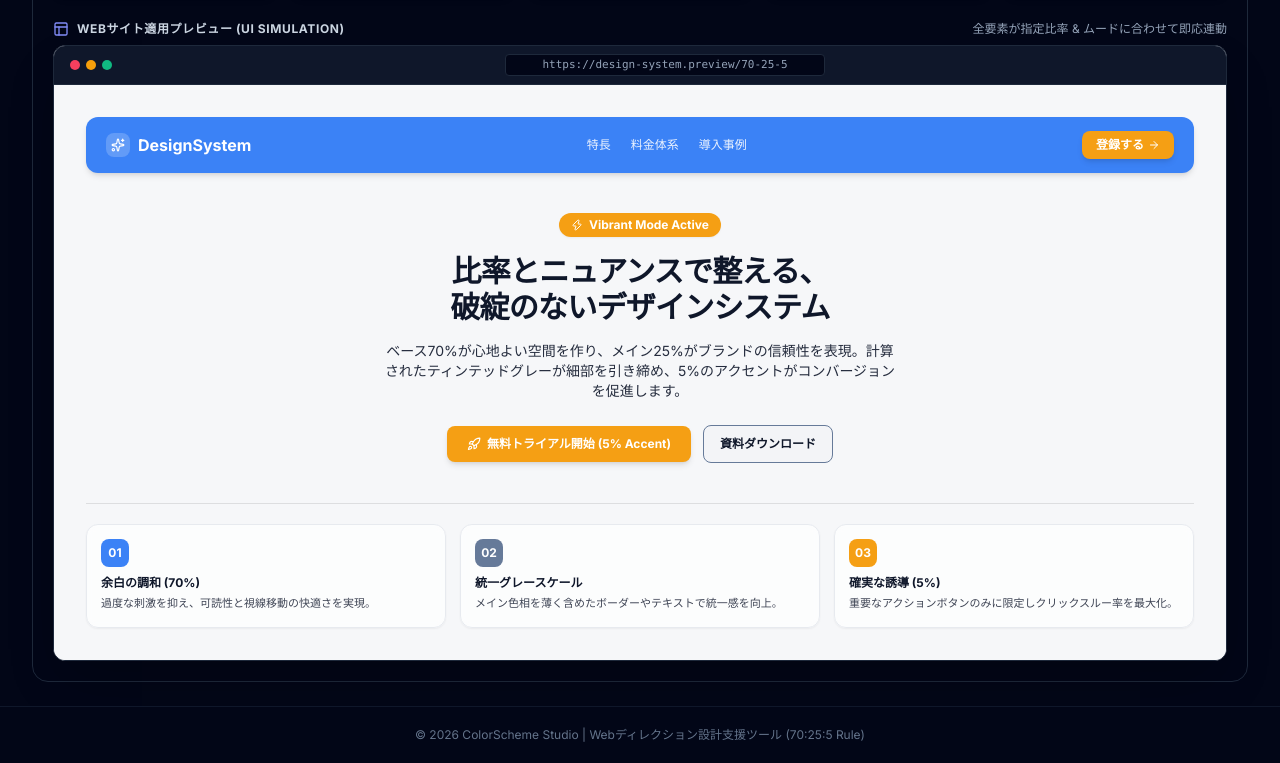
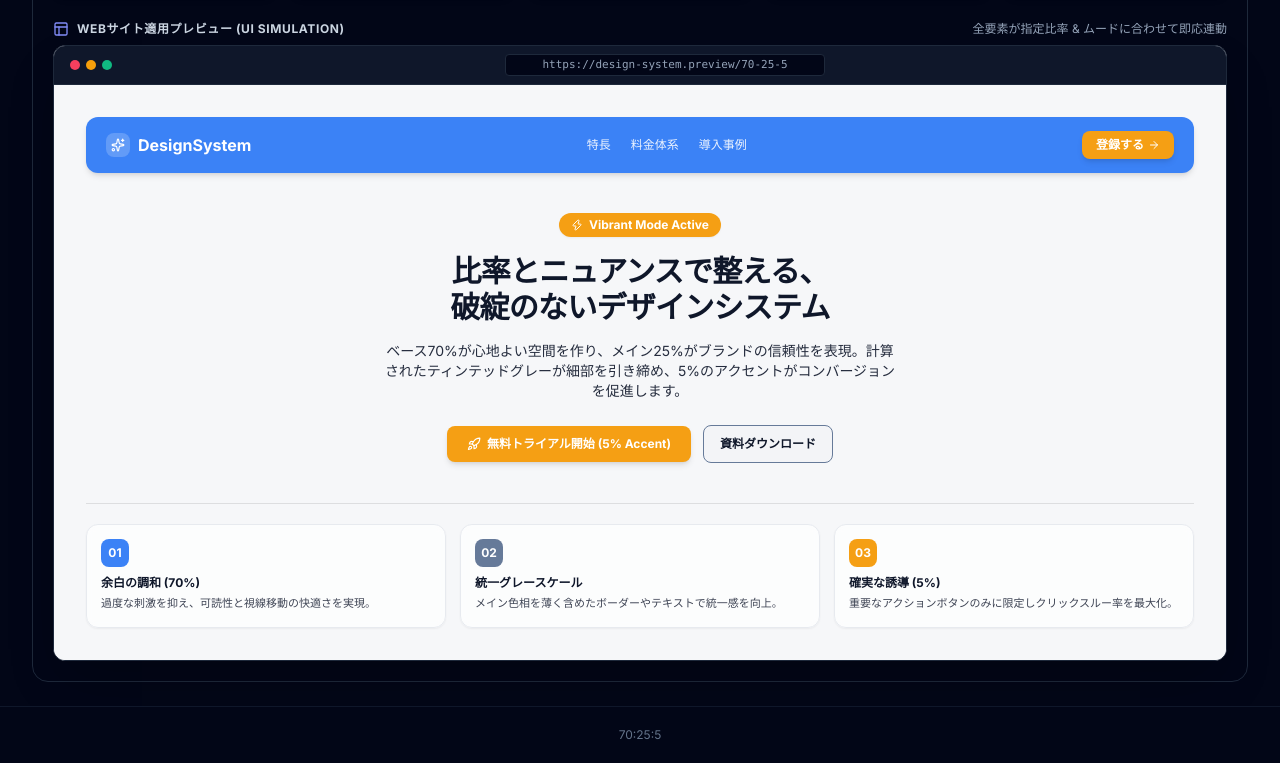
Before and after one commit to handshakedevmoss-ux/moss-csg, a plain HTML site: page index.html in a window 1280 px wide. Shown: the part 1136-1899 px from the top of the page. Drawn offline with nearby package versions, Linux system fonts and the light colour scheme.

Commit message:
Update index.html

```diff
--- a/index.html
+++ b/index.html
@@ -3,7 +3,7 @@
 <head>
   <meta charset="UTF-8">
   <meta name="viewport" content="width=device-width, initial-scale=1.0">
-  <title>ColorScheme Studio - 70:25:5 Webカラー設計ツール (Mood & Tinted Gray)</title>
+  <title>Color Scheme Studio - 70:25:5</title>
   <!-- Tailwind CSS CDN -->
   <script src="https://cdn.tailwindcss.com"></script>
   <!-- Google Fonts: Inter & Noto Sans JP -->
@@ -517,7 +517,7 @@
 
   <!-- フッター -->
   <footer class="border-t border-slate-900 bg-slate-950 py-5 text-center text-xs text-slate-500">
-    <p>© 2026 ColorScheme Studio | Webディレクション設計支援ツール (70:25:5 Rule)</p>
+    <p>70:25:5</p>
   </footer>
 
   <!-- コピートースト -->
```
